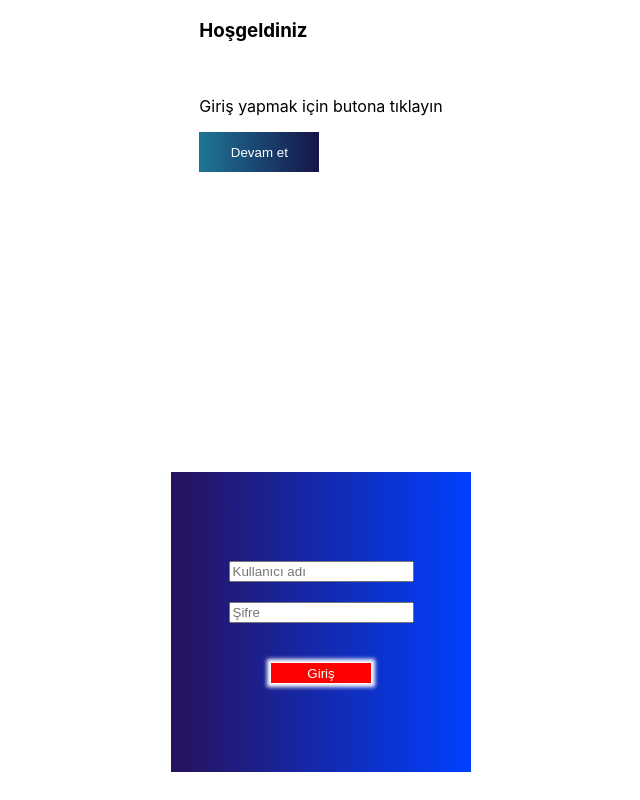
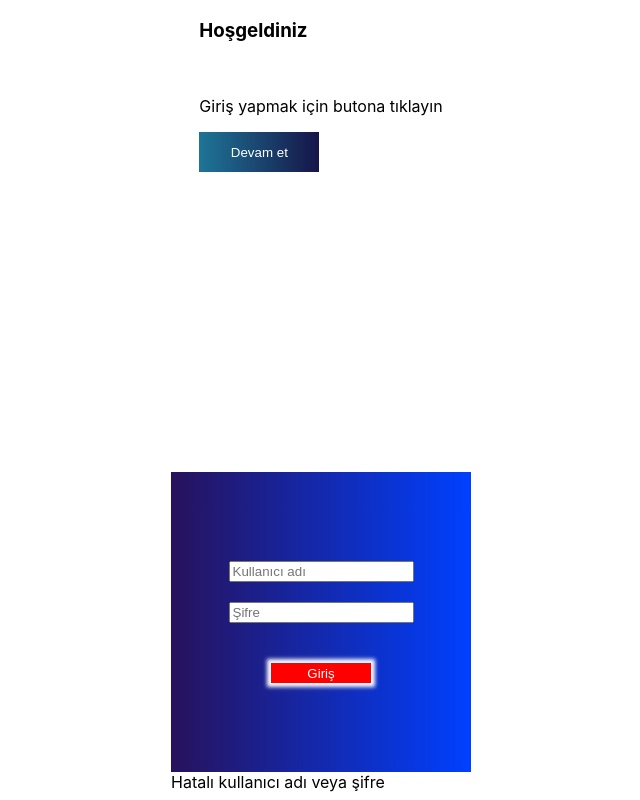
Before and after one commit to GoktugYmsk/react-login-challange, a React (Create React App) app: page /login in a window 1280 px wide. Both pictures are taken after a click on the button "Giriş". Shown: the whole page, without its empty margins (319-959 px from the left). Built offline with nearby package versions, Linux system fonts and the light colour scheme; no server answers.

Commit message:
User login request sent with axios and error message returned

```diff
--- a/src/App.js
+++ b/src/App.js
@@ -3,7 +3,7 @@ import { useState } from 'react';
 import { useNavigate } from 'react-router-dom';
 
 import Home from './components/homePage';
-import Login from './components/loginPage/Login';
+import Login from './components/loginPage';
 import './App.css';
 
 function App() {
--- a/src/components/loginPage/Login.js
+++ /dev/null
@@ -1,41 +0,0 @@
-import React, { useState } from 'react';
-import { Helmet } from 'react-helmet';
-import { useNavigate } from 'react-router-dom';
-
-import './index.css'
-
-function Login() {
-  const [user, setUser] = useState('')
-  const [password, setPassword] = useState('')
-  const [token, setToken] = useState('')
-  const navigate = useNavigate()
-
-  const inputSuccess = () => {
-    if (user === 'admin' && password === '1234') {
-      const newToken = 'exampleToken';
-      setToken(newToken);
-      localStorage.setItem('token', newToken);
-      console.log('Token oluşturuldu ve localStorage\'e kaydedildi.');
-      navigate('/home');
-    } else {
-      console.log('Hatalı kullanıcı adı veya şifre');
-    }
-  };
-
-  return (
-    <div className="loginMainPage">
-      <Helmet>
-        <title> Login Sayfası </title>
-      </Helmet>
-      <div className='login' >
-        <input onChange={e => setUser(e.target.value)} placeholder='Kullanıcı adı' />
-        <input type='password' onChange={e => setPassword(e.target.value)} placeholder='Şifre' />
-        <button onClick={inputSuccess} className='loginButton' >Giriş</button>
-      </div>
-      {token && (
-        <div>Kod: {token}</div>
-      )}
-    </div>
-  );
-}
-export default Login;
--- /dev/null
+++ b/src/components/loginPage/index.js
@@ -0,0 +1,105 @@
+import React, { useState } from 'react';
+import { Helmet } from 'react-helmet';
+import { useNavigate } from 'react-router-dom';
+import axios from 'axios';
+
+import './index.css';
+
+function Login() {
+  const [user, setUser] = useState('');
+  const [password, setPassword] = useState('');
+  const [token, setToken] = useState('');
+  const [error, setError] = useState('');
+  const navigate = useNavigate();
+
+  const inputSuccess = () => {
+    axios.post('/api/login', { username: user, password: password })
+      .then(response => {
+        const newToken = response.data.token;
+        setToken(newToken);
+        localStorage.setItem('token', newToken);
+        console.log('Token oluşturuldu ve localStorage\'e kaydedildi.');
+        navigate('/home');
+      })
+      .catch(error => {
+        setError('Hatalı kullanıcı adı veya şifre');
+      });
+  };
+
+  return (
+    <div className="loginMainPage">
+      <Helmet>
+        <title> Login Sayfası </title>
+      </Helmet>
+      <div className='login' >
+        <input onChange={e => setUser(e.target.value)} placeholder='Kullanıcı adı' />
+        <input type='password' onChange={e => setPassword(e.target.value)} placeholder='Şifre' />
+        <button onClick={inputSuccess} className='loginButton' >Giriş</button>
+      </div>
+      {error && (
+        <div className='errorMessage' >{error}</div>
+      )}
+      {token && (
+        <div className='loginToken' >Kod: {token}</div>
+      )}
+    </div>
+  );
+}
+
+export default Login;
+
+
+
+/*
+
+Asıl Kod bloğu
+
+****************************************************************************************
+
+
+import React, { useState } from 'react';
+import { Helmet } from 'react-helmet';
+import { useNavigate } from 'react-router-dom';
+
+import './index.css'
+
+function Login() {
+  const [user, setUser] = useState('')
+  const [password, setPassword] = useState('')
+  const [token, setToken] = useState('')
+  const navigate = useNavigate()
+
+  const inputSuccess = () => {
+    if (user === 'admin' && password === '1234') {
+      const newToken = 'exampleToken';
+      setToken(newToken);
+      localStorage.setItem('token', newToken);
+      console.log('Token oluşturuldu ve localStorage\'e kaydedildi.');
+      navigate('/home');
+    } else {
+      console.log('Hatalı kullanıcı adı veya şifre');
+    }
+  };
+
+  return (
+    <div className="loginMainPage">
+      <Helmet>
+        <title> Login Sayfası </title>
+      </Helmet>
+      <div className='login' >
+        <input onChange={e => setUser(e.target.value)} placeholder='Kullanıcı adı' />
+        <input type='password' onChange={e => setPassword(e.target.value)} placeholder='Şifre' />
+        <button onClick={inputSuccess} className='loginButton' >Giriş</button>
+      </div>
+      {token && (
+        <div className='loginToken' >Kod: {token}</div>
+      )}
+    </div>
+  );
+}
+export default Login;
+
+
+
+
+*/
```
Also changed, not shown: src/Added.js (added, +56 -0 lines).
